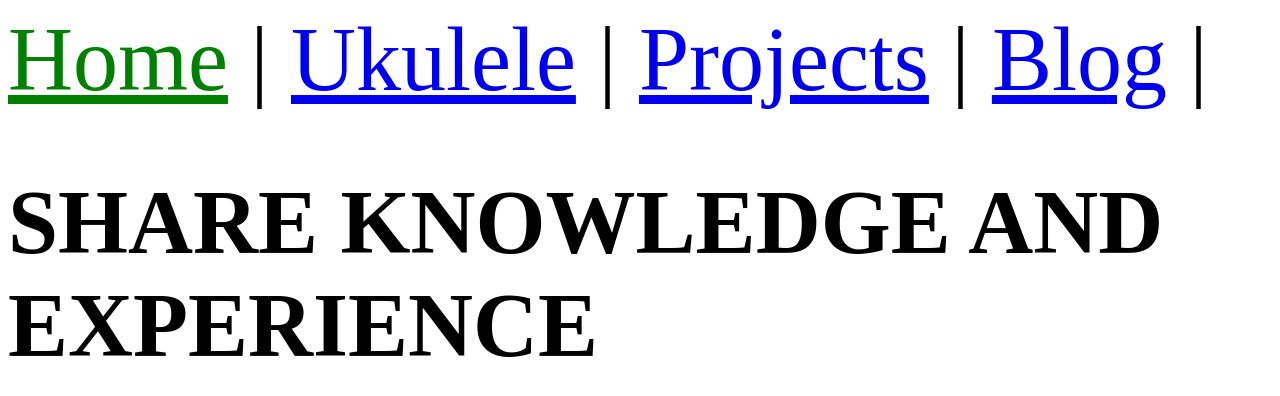
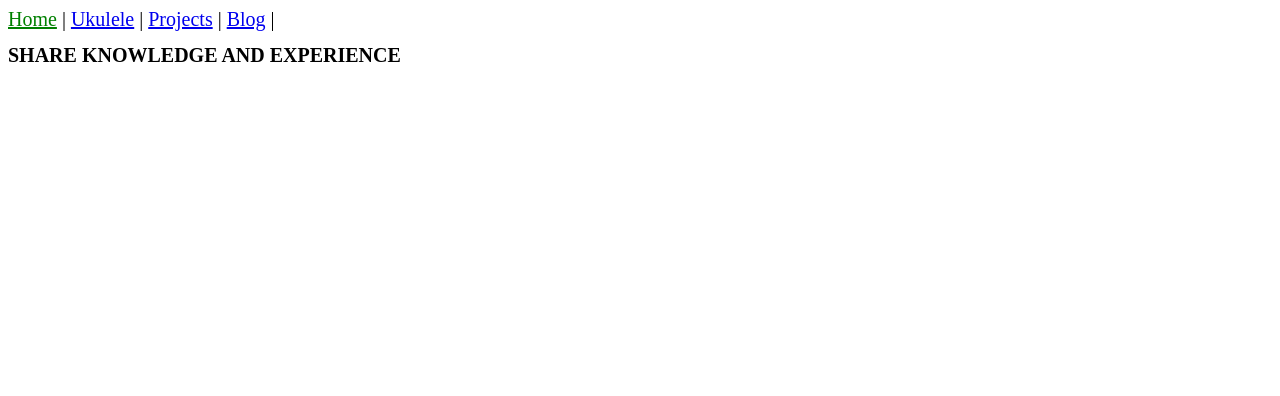
Before and after one commit to streamcode9/streamcode9.github.io, a Jekyll site: the page built from index.md, in a window 1280 px wide. Shown: the top 396 px of the page. Built offline with Jekyll 4.4.1, drawn with Linux system fonts in a browser that asks for light colours.

Commit message:
Update main.scss

```diff
--- a/_sass/main.scss
+++ b/_sass/main.scss
@@ -1,5 +1,5 @@
 * {
-  font-size: 10vh;
+  font-size: 20px;
 }
 
 .current {
```
